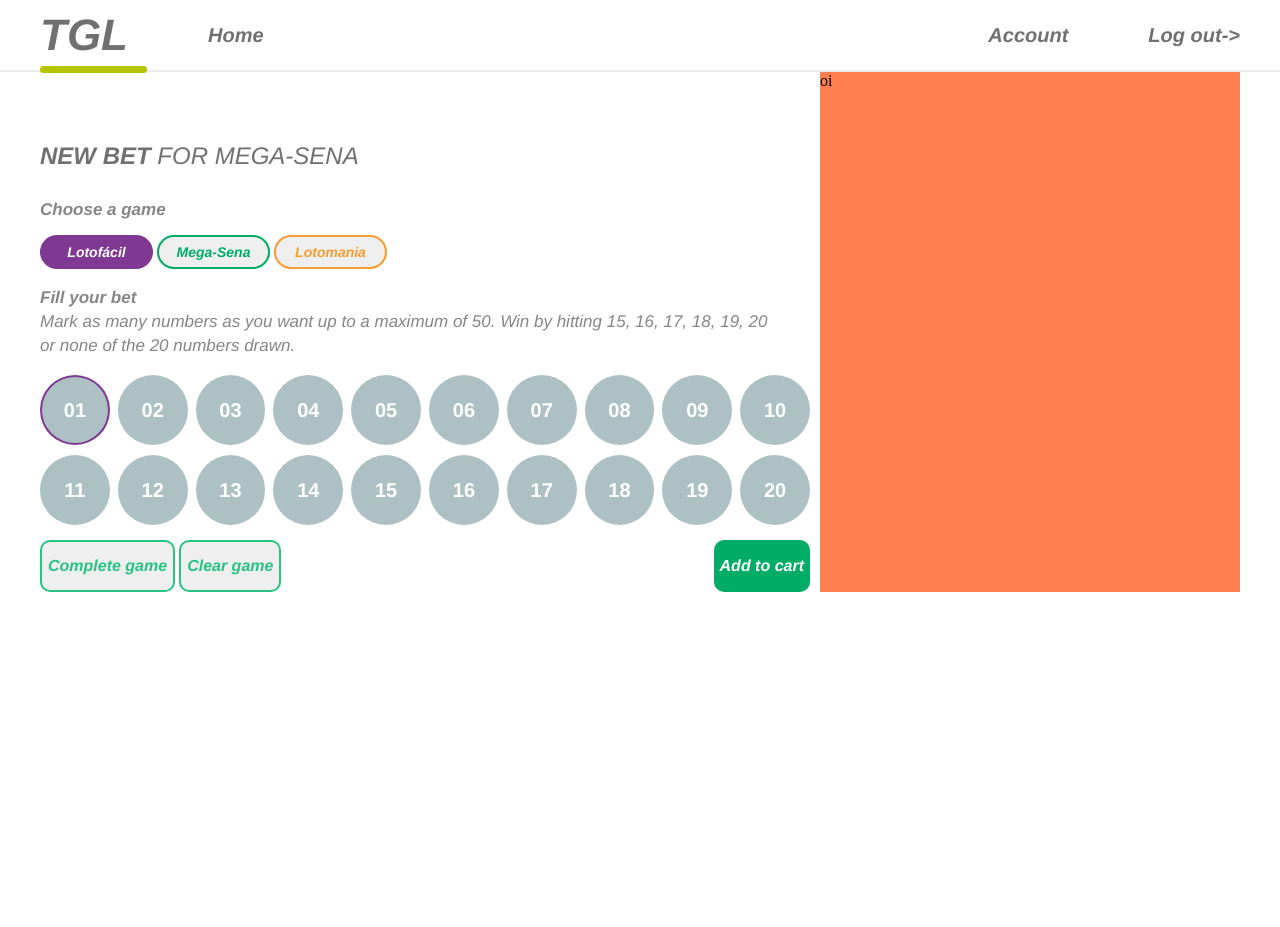
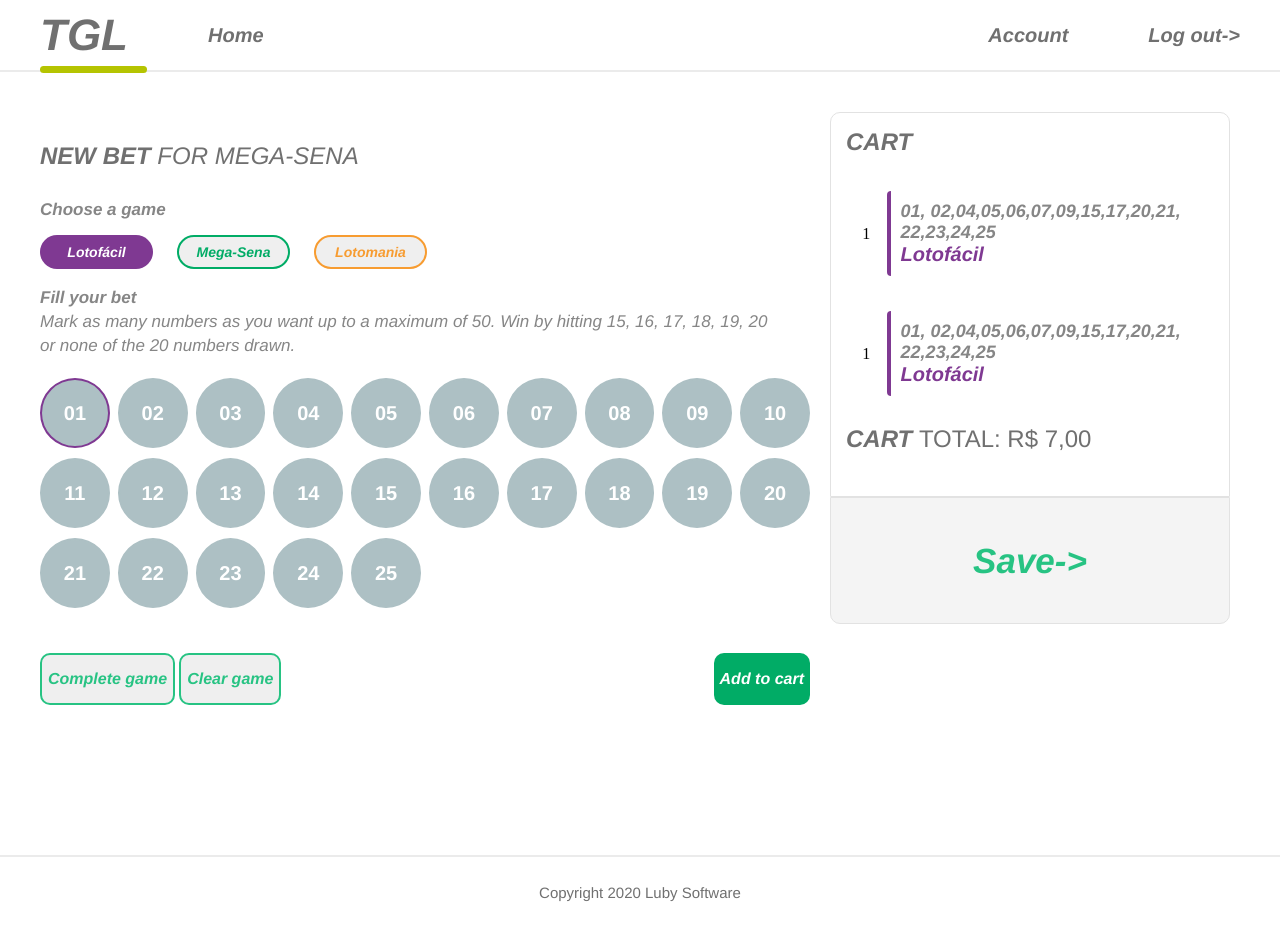
Before and after one commit to amadeujunior1101/layout_luby_loteria, a website: page index.html in a window 1280 px wide. Both pictures are taken after a click on the element "01". Before the commit the page ends 800 px from the top, so only its background shows below. Drawn offline with Linux system fonts and the light colour scheme.

Commit message:
Modificacoes de regras

```diff
--- a/game-rules.json
+++ b/game-rules.json
@@ -20,7 +20,12 @@
             "17",
             "18",
             "19",
-            "20"
+            "20",
+            "21",
+            "22",
+            "23",
+            "24",
+            "25"
         ],
         "mega-sena": [
             "01",
@@ -64,8 +69,8 @@
             "39",
             "40",
             "41",
-            "44",
-            "44",
+            "42",
+            "43",
             "44",
             "45",
             "46",
@@ -74,9 +79,9 @@
             "49",
             "50",
             "51",
-            "55",
-            "55",
-            "55",
+            "52",
+            "53",
+            "54",
             "55",
             "56",
             "57",
@@ -126,8 +131,8 @@
             "39",
             "40",
             "41",
-            "44",
-            "44",
+            "42",
+            "43",
             "44",
             "45",
             "46",
--- a/index.html
+++ b/index.html
@@ -62,9 +62,40 @@
                 </div>
             </div>
             <div class="content-rigth">
-oi
+                <div class="card-base">
+                    <div class="title-card">
+                        <span>cart</span>
+                    </div>
+                    <div class="list-games">
+                        <div class="game-icon">1</div>
+                        <div class="list-divisor"></div>
+                        <div class="game-description">
+                            <span class="number-list">01, 02,04,05,06,07,09,15,17,20,21, 22,23,24,25</span>
+                            <span>Lotofácil</span>
+                        </div>
+                    </div>
+
+                    <div class="list-games">
+                        <div class="game-icon">1</div>
+                        <div class="list-divisor"></div>
+                        <div class="game-description">
+                            <span class="number-list">01, 02,04,05,06,07,09,15,17,20,21, 22,23,24,25</span>
+                            <span>Lotofácil</span>
+                        </div>
+                    </div>
+                    <div class="cart-total">
+                        <span>cart <strong class="value-total">TOTAL: R$ 7,00</strong></span>
+                    </div>
+                </div>
+                <div class="save-button">
+                    <span>Save-></span>
+                </div>
             </div>
         </main>
+    </div>
+
+    <div class="footer">
+            <span class="text-footer">Copyright 2020 Luby Software</span>
     </div>
     <script src="index.js"></script>
 </body>
--- a/index.js
+++ b/index.js
@@ -1,6 +1,8 @@
 (function (doc) {
     const ajax = new XMLHttpRequest();
     let $item = doc.querySelector('[active="true"]');
+    // let $itemAll2 = doc.querySelector(".buttons-choose");
+    // console.log($itemAll2);
     let $itemAll = doc.querySelector(".buttons-choose");
     let $containerBalls = doc.querySelector(".container-balls");
 
@@ -43,6 +45,7 @@
     $itemAll.addEventListener(
         "click",
         function modifyActiveButtonChoose(event) {
+
             let $itemLotofacil = doc.querySelector(".choose-button-one");
             let $itemMegasena = doc.querySelector(".choose-button-two");
             let $itemLotomania = doc.querySelector(".choose-button-three");
@@ -55,32 +58,11 @@
             $itemMegasena.attributes.active.textContent = "false";
             $itemLotomania.attributes.active.textContent = "false";
 
-            event.target.attributes.active.textContent = "true";
+                event.target.attributes.active.textContent = "true";
+
             // console.log(event.target.id);
             loadNumbersGameLotofacil(event.target.id);
             return activeDefaultChoose(event.target);
-
-            // return console.log($itemAll)
-            // $item.forEach(function (item, index, array) {
-            //     console.log(item[0]);
-            // });
-            // console.log($item);
-            doc.querySelector(".buttons-choose").addEventListener(
-                "click",
-                function (event) {
-                    event.target.attributes.active.textContent = "true";
-                    return activeDefaultChoose(event.target);
-                    // console.log(event.target.className); // este é o elemento clicado
-                    // console.log(
-                    //     "O elemento clicado foi o " + event.target.innerHTML
-                    // );
-                    // dentro desta função o "this" refere-se ao <li>
-                }
-            );
-
-            // addEventListener("click", function () {
-            //     console.log(doc.querySelectorAll("[active]"));
-            // });
         },
         false
     );
@@ -99,66 +81,90 @@
                 // let $containerBalls = doc.querySelector(".container-balls");
                 $containerBalls.textContent = "";
                 let arrayTemp = [];
+
                 gameNumbers.map((number) => {
                     let $div = doc.createElement("div");
+                    $div.setAttribute("style", "border: 2px solid #adc0c4");
                     let $span = doc.createElement("span");
                     $div.id = number;
+
                     $div.addEventListener("click", function ballButton(event) {
                         arrayTemp.push(event.target.innerText);
                         var newArr = arrayTemp.filter(function (item, index) {
                             return arrayTemp.indexOf(item) === index;
                         });
-                        // console.log(arrayTemp);
-                        // let t = []
-                        // if (chooseGame === "lotofacil") return t = arrayLotofacil
-                        // if (chooseGame === "mega-sena") return t = arrayMegasena
-                        // if (chooseGame === "lotomania") return t = arrayLotomania
-                        arrayLotofacil.forEach((el, index) => {
-                            console.log("Foreach lotofacil", el);
-                            let i = $containerBalls
-                                .getElementsByTagName("div")
-                                .item(el - 1);
-                            console.log(i);
-                            i.setAttribute(
-                                "style",
-                                "border: 2px solid #7f3992;"
-                            );
-                        });
 
                         if (chooseGame === "lotofacil") {
-                            $div.setAttribute(
-                                "style",
-                                "border: 2px solid #7f3992"
-                            );
                             let arr = [];
                             arr.push(...newArr, ...arrayLotofacil);
                             let r = arr.filter(function (item, index) {
                                 return arr.indexOf(item) === index;
                             });
-                            arrayLotofacil = r;
+
+                            if ($div.style.border === "2px solid rgb(235, 235, 235)") {
+                                $div.setAttribute("style", `border: 2px solid #7f3992`);
+                                arrayLotofacil = r;
+                            } else if ($div.style.border === "2px solid rgb(127, 57, 146)") {
+                                $div.setAttribute("style", `border: 2px solid #adc0c4`);
+                                // console.log($div.id);
+                                let f = r.filter((item, index) => {
+                                    return item !== $div.id;
+                                });
+                                // console.log("new Array de removido item", f);
+                                arrayLotofacil = f;
+                            } else {
+                                $div.setAttribute("style", `border: 2px solid #7f3992`);
+                                arrayLotofacil = r;
+                            }
                         } else if (chooseGame === "mega-sena") {
-                            $div.setAttribute(
-                                "style",
-                                "border: 2px solid #01ac66"
-                            );
-
+                            // console.log("borda", $div.style.border);
                             let arr = [];
                             arr.push(...newArr, ...arrayMegasena);
                             let r = arr.filter(function (item, index) {
                                 return arr.indexOf(item) === index;
                             });
-                            arrayMegasena = r;
+
+                            if ($div.style.border === "2px solid rgb(235, 235, 235)") {
+                                $div.setAttribute("style", "border: 2px solid #01ac66");
+                                // console.log("borda para pintar", $div.style.border)
+                                arrayMegasena = r;
+                            } else if ($div.style.border === "2px solid rgb(1, 172, 102)") {
+                                $div.setAttribute("style", `border: 2px solid #adc0c4`);
+                                // console.log($div.id);
+                                // console.log("borda pintada", $div.style.border)
+                                let f = r.filter((item, index) => {
+                                    return item !== $div.id;
+                                });
+                                // console.log("new Array de removido item", f);
+                                arrayMegasena = f;
+                            } else {
+                                $div.setAttribute("style", "border: 2px solid #01ac66");
+                                arrayMegasena = r;
+                            }
                         } else if (chooseGame === "lotomania") {
-                            $div.setAttribute(
-                                "style",
-                                "border: 2px solid #f79c31"
-                            );
+                            console.log("borda pintada", $div.style.border);
                             let arr = [];
                             arr.push(...newArr, ...arrayLotomania);
                             let r = arr.filter(function (item, index) {
                                 return arr.indexOf(item) === index;
                             });
-                            arrayLotomania = r;
+                            if ($div.style.border === "2px solid rgb(235, 235, 235)") {
+                                $div.setAttribute("style", "border: 2px solid #f79c31");
+                                // console.log("borda para pintar", $div.style.border)
+                                arrayLotomania = r;
+                            } else if ($div.style.border === "2px solid rgb(247, 156, 49)") {
+                                $div.setAttribute("style", `border: 2px solid #adc0c4`);
+                                // console.log($div.id);
+                                // console.log("borda pintada", $div.style.border)
+                                let f = r.filter((item, index) => {
+                                    return item !== $div.id;
+                                });
+                                // console.log("new Array de removido item", f);
+                                arrayLotomania = f;
+                            } else {
+                                $div.setAttribute("style", "border: 2px solid #f79c31");
+                                arrayLotomania = r;
+                            }
                         }
 
                         console.log("loto fácil", arrayLotofacil);
@@ -173,6 +179,27 @@
                     $containerBalls.appendChild($div);
                     // return console.log($containerBalls);
                 });
+                if (chooseGame === "lotofacil") {
+                    arrayLotofacil.forEach((el, index) => {
+                        let i = $containerBalls.getElementsByTagName("div").item(el - 1);
+                        // console.log(i);
+                        i.setAttribute("style", "border: 2px solid #7f3992;");
+                    });
+                }
+                if (chooseGame === "mega-sena") {
+                    arrayMegasena.forEach((el, index) => {
+                        let i = $containerBalls.getElementsByTagName("div").item(el - 1);
+                        // console.log(i);
+                        i.setAttribute("style", "border: 2px solid #01ac66;");
+                    });
+                }
+                if (chooseGame === "lotomania") {
+                    arrayLotomania.forEach((el, index) => {
+                        let i = $containerBalls.getElementsByTagName("div").item(el - 1);
+                        // console.log(i);
+                        i.setAttribute("style", "border: 2px solid #f79c31;");
+                    });
+                }
             },
             false
         );
--- a/style.css
+++ b/style.css
@@ -78,7 +78,7 @@
 }
 .content-rigth {
     width: 35%;
-    background: coral;
+    /* background: coral; */
 }
 .box-1 {
     display: grid;
@@ -116,6 +116,7 @@
     text-align: center;
     font: italic normal bold 14px Helvetica Neue;
     color: #7f3992;
+    margin-right: 20px;
 }
 .choose-button-two {
     width: 113px;
@@ -127,6 +128,7 @@
     text-align: center;
     font: italic normal bold 14px Helvetica Neue;
     color: #01ac66;
+    margin-right: 20px;
 }
 .choose-button-three {
     width: 113px;
@@ -138,6 +140,7 @@
     text-align: center;
     font: italic normal bold 14px Helvetica Neue;
     color: #f79c31;
+    margin-right: 20px;
 }
 
 .choose-button-one,
@@ -172,6 +175,8 @@
     grid-gap: 5px 8px;
     /* margem interna que afasta os elementos da borda do grid */
     padding: 0 10px 10px 0;
+    margin-top: 20px;
+    margin-bottom: 30px;
 }
 .box-3 .container-balls .ball {
     /* width: 60px;
@@ -228,3 +233,96 @@
     /* color: #7f3992; */
     color: #fff;
 }
+.content-rigth {
+    /* padding: 5px; */
+}
+.card-base {
+    border-radius: 10px 10px 0 0;
+    background: #fff;
+    border: 1px solid #e2e2e2;
+    margin: 40px 10px auto 10px;
+    padding: 15px;
+}
+.title-card {
+    text-align: left;
+    font: italic normal bold 24px Helvetica Neue;
+    color: #707070;
+    text-transform: uppercase;
+}
+.list-games {
+    display: flex;
+    margin-top: 35px;
+}
+.game-icon {
+    justify-content: center;
+    align-items: center;
+    display: flex;
+    width: 50px;
+}
+.list-divisor {
+    width: 5px;
+    height: auto;
+    background: #7f3992;
+    border-top-left-radius: 20px;
+    border-bottom-left-radius: 20px;
+    /* border-right: 5px solid #7f3992; */
+}
+.game-description {
+    margin: 10px 5px 10px 10px;
+    display: grid;
+}
+.game-description .number-list {
+    text-align: left;
+    font: italic bold 18px Helvetica Neue;
+    color: #868686;
+    /* margin-top: 10px auto; */
+}
+.game-description span {
+    text-align: left;
+    font: italic normal bold 20px Helvetica Neue;
+    color: #7f3992;
+    /* margin-bottom: 10px; */
+}
+.cart-total span {
+    font: italic normal bold 24px/85px Helvetica Neue;
+    letter-spacing: 0px;
+    color: #707070;
+    text-transform: uppercase;
+}
+.cart-total .value-total {
+    text-align: left;
+    font: normal normal 300 24px/85px Helvetica Neue;
+    color: #707070;
+}
+.save-button {
+    width: auto;
+    height: 95px;
+    background: #f4f4f4 0% 0%;
+    border: 1px solid #e2e2e2;
+    justify-content: center;
+    align-items: center;
+    display: flex;
+    margin: 0 10px auto 10px;
+    padding: 15px;
+    border-radius: 0 0 10px 10px;
+}
+.save-button span {
+    text-align: center;
+    font: italic normal bold 35px/70px Helvetica Neue;
+    color: #27c383;
+}
+.footer {
+    width: 100%;
+    height: 70px;
+    /* background: red; */
+    justify-content: center;
+    align-items: center;
+    border-top: 2px solid #ebebeb;
+    display: flex;
+    margin-top: 150px;
+}
+.footer .text-footer {
+    text-align: center;
+    font: normal 15px Helvetica Neue;
+    color: #707070;
+}
```
Also changed, not shown: 1 other file.
